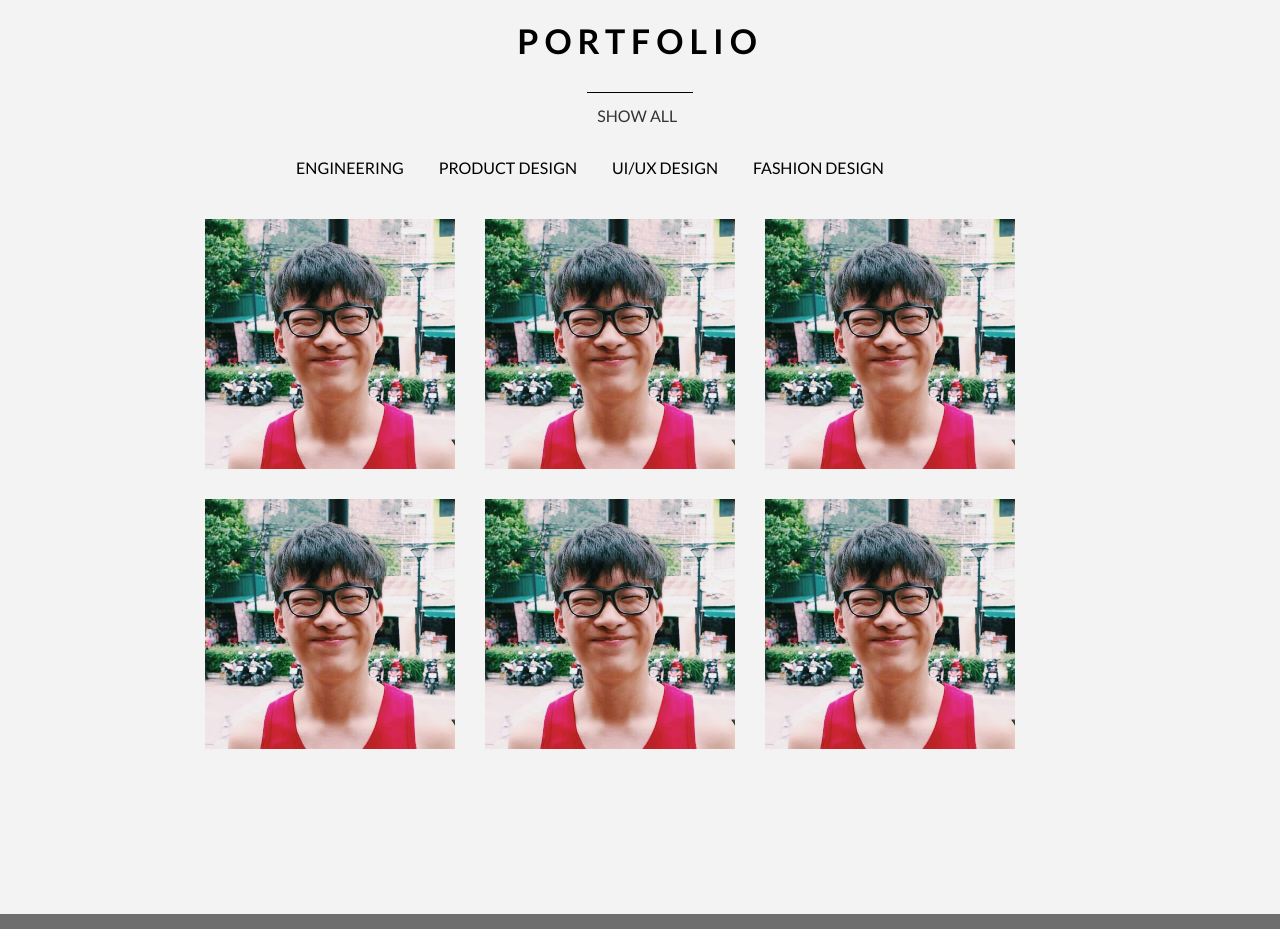
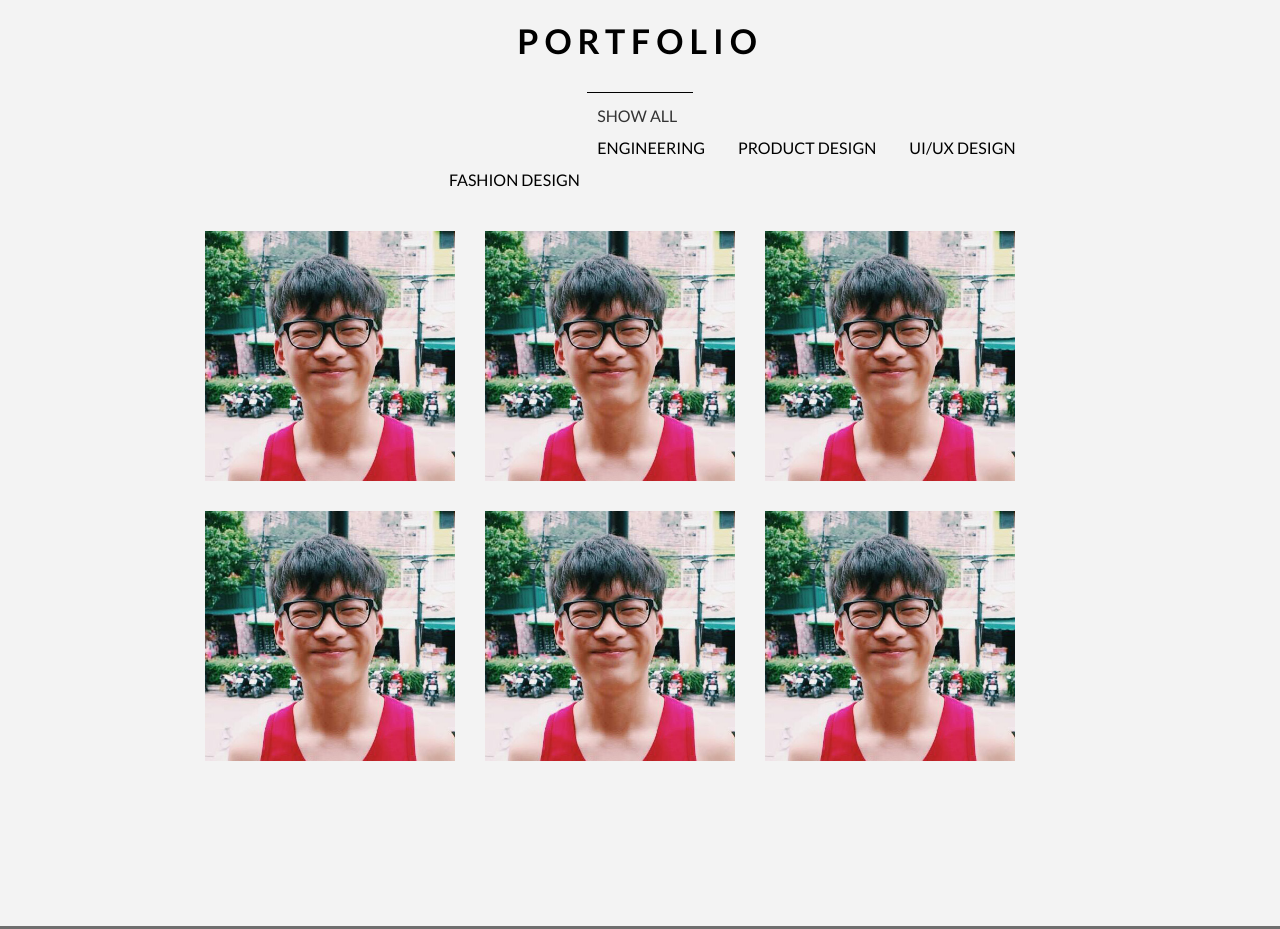
Before and after one commit to knnhzx/knnhzx.github.io, a plain HTML site: page index.html in a window 1280 px wide. Shown: the part 1780-2709 px from the top of the page. Drawn offline with Linux system fonts and the light colour scheme; grey boxes are pictures that could not be loaded.

Commit message:
spacing return to original

```diff
--- a/css/style.css
+++ b/css/style.css
@@ -871,11 +871,6 @@ input.submit{
   padding-left: 27%;
 }
 
-.button-subgroup {
-  margin-bottom: 20px;
-  padding-left: 10%;
-}
-
 .button-group:after {
   content: '';
   display: block;
--- a/index.html
+++ b/index.html
@@ -164,15 +164,7 @@
 
     <div id="filters" class="button-group">
       <a class="button is-checked" data-filter="*" style=" padding-left:25%;width:100%">SHOW ALL</a>
-      <!--a class="button" data-filter=".art">ENGINEERING</a>
-      <a class="button"  data-filter=".industrial">PRODUCT DESIGN</a>
-      <a class="button"  data-filter=".graphic">UI/UX DESIGN</a>
-      <a class="button"  data-filter=".graphic">FASHION DESIGN<!/a-->
-  </div>
-
-    <div id="filters" class="button-subgroup">
-      <!--a class="button is-checked" data-filter="*" style=" padding-left:25%;width:100%">SHOW ALL<!/a-->
-      <a class="button" data-filter=".art">ENGINEERING</a>
+      <a class="button" data-filter=".art" style=" padding-left:25%">ENGINEERING</a>
       <a class="button"  data-filter=".industrial">PRODUCT DESIGN</a>
       <a class="button"  data-filter=".graphic">UI/UX DESIGN</a>
       <a class="button"  data-filter=".graphic">FASHION DESIGN</a>
```
